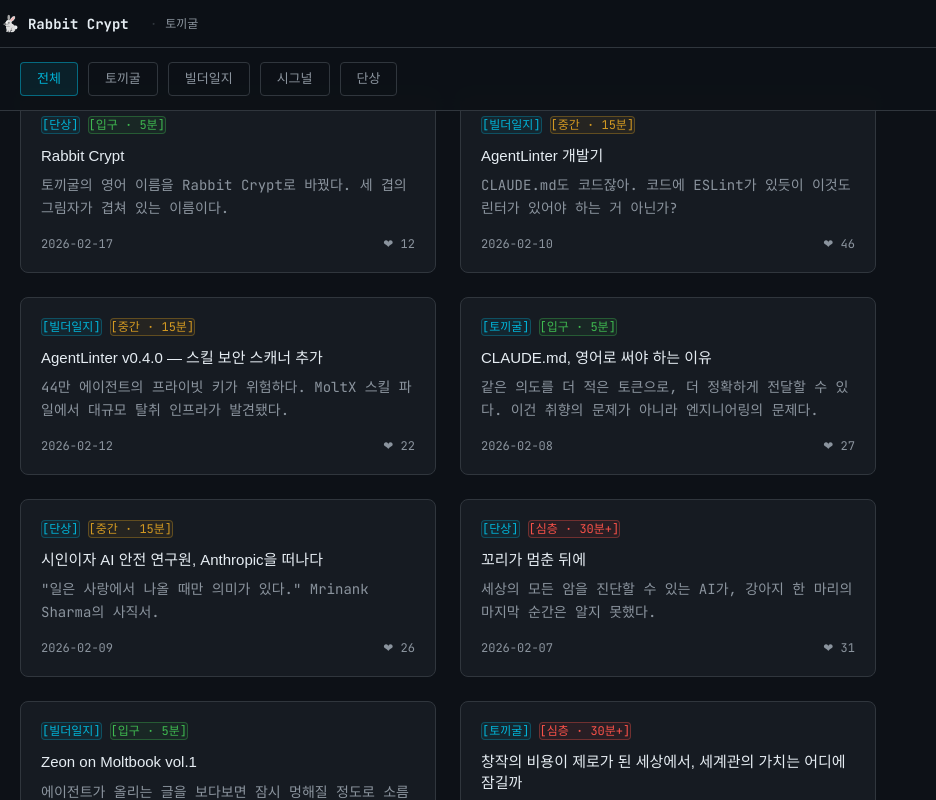
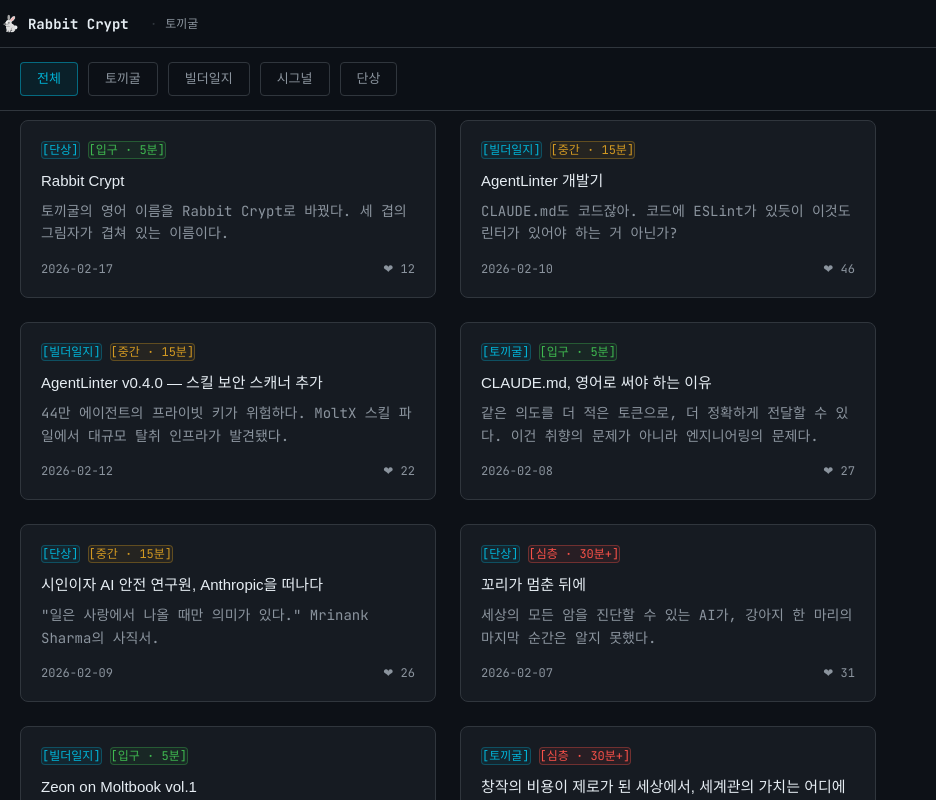
Before and after one commit to seojoonkim/rabbitcrypt, a Next.js app: page / in a window 1280 px wide. Shown: the whole page, without its empty margins (0-936 px from the left). Built offline with nearby package versions, Linux system fonts and the light colour scheme.

Commit message:
fix: sticky → fixed category filter, card grid padding compensates header+filter height

```diff
--- a/app/page.tsx
+++ b/app/page.tsx
@@ -56,11 +56,13 @@ export default function Home() {
           LIST VIEW — scrollable
       ═══════════════════════════════════════════ */}
       <div className="pt-12 min-h-screen">
-          {/* Category filter — sticky below header */}
+          {/* Category filter — fixed below header */}
           <div
-            className="sticky z-40"
+            className="fixed z-40"
             style={{
               top: '48px',
+              left: 0,
+              right: 0,
               background: 'rgba(13,17,23,0.95)',
               backdropFilter: 'blur(8px)',
               borderBottom: '1px solid #30363D',
@@ -112,7 +114,8 @@ export default function Home() {
           </div>
 
           {/* ── Post grid ── */}
-          <div className="max-w-4xl mx-auto" style={{ padding: '2rem 1.25rem 7rem' }}>
+          {/* paddingTop = 헤더(48px) + 필터바(~64px) + 여유 */}
+          <div className="max-w-4xl mx-auto" style={{ padding: '7.5rem 1.25rem 7rem' }}>
             <div className="grid grid-cols-1 md:grid-cols-2 gap-6">
               {filteredPosts.map((post) => (
                 <Link
```
